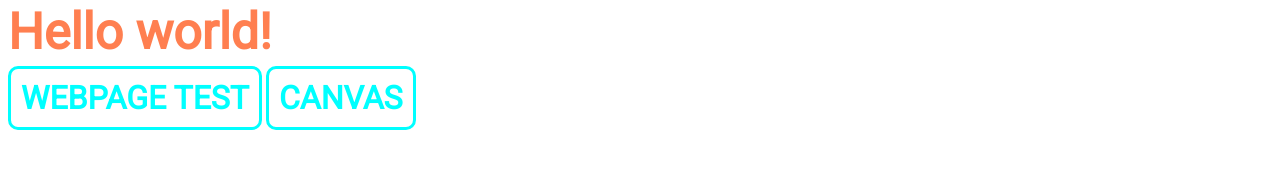
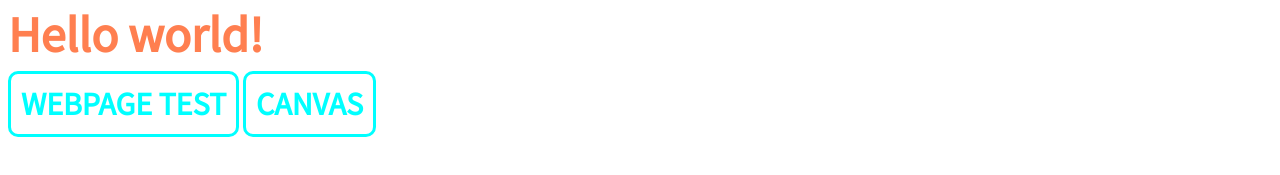
Before and after one commit to biquando/biquando.github.io, a plain HTML site: page index.html in a window 1280 px wide. Shown: the part 55-230 px from the top of the page. Drawn offline with Linux system fonts and the light colour scheme.

Commit message:
changed roboto font to Source Sans Pro

```diff
--- a/index.html
+++ b/index.html
@@ -17,7 +17,7 @@
 
 
     <link href="https://fonts.googleapis.com/css?family=Carter+One" rel="stylesheet">
-    <link href="https://fonts.googleapis.com/css?family=Roboto" rel="stylesheet">
+    <link href="https://fonts.googleapis.com/css?family=Source+Sans+Pro" rel="stylesheet">
 
 </head>
 
--- a/styles/indexStyle.css
+++ b/styles/indexStyle.css
@@ -1,12 +1,12 @@
 #welcome-message {
-    font: bold 50px "Roboto", sans-serif;
+    font: bold 50px "Source Sans Pro", sans-serif;
     color: coral;
 }
 
 .test-link {
     text-decoration: none;
     color: aqua;
-    font-family: "Roboto", sans-serif;
+    font-family: "Source Sans Pro", sans-serif;
     text-transform: uppercase;
     font-weight: 700;
     font-size: 2em;
```
Also changed, not shown: testPage.html (+2 -1 lines), 1 other file.
